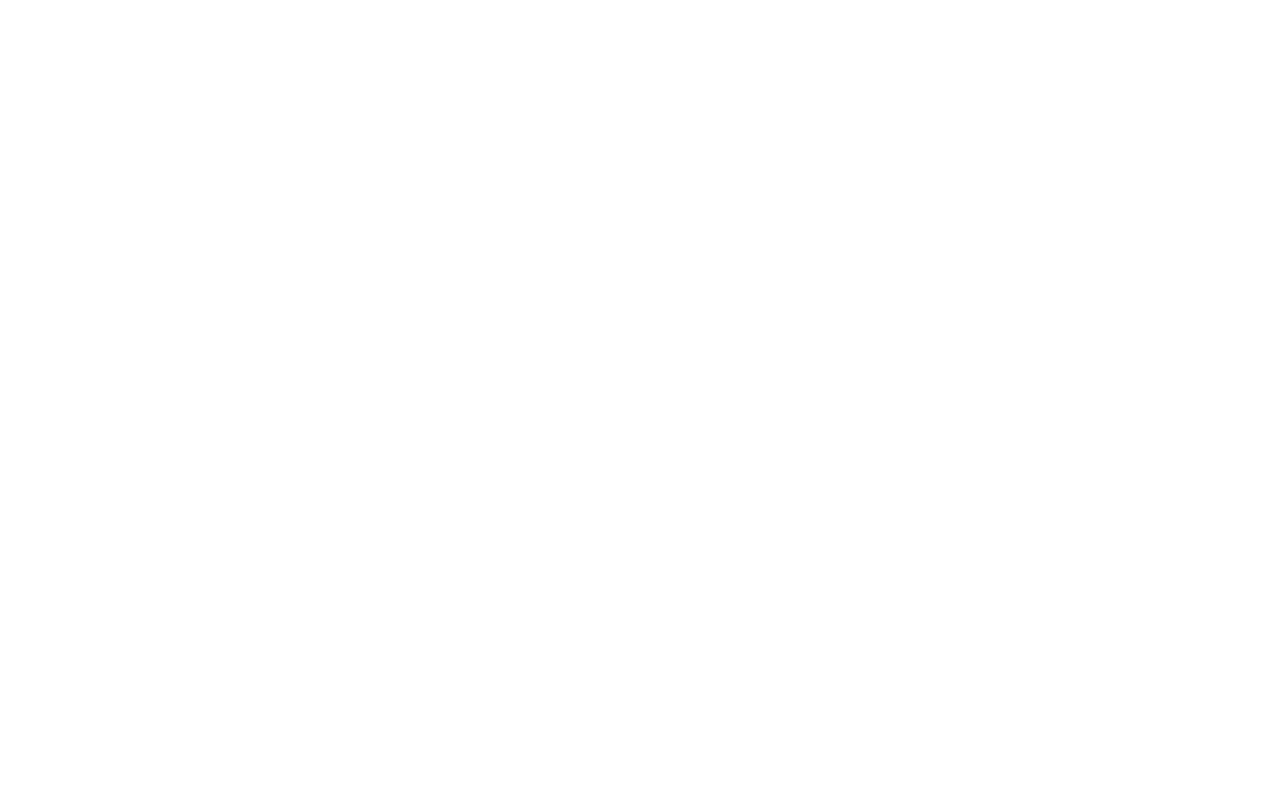
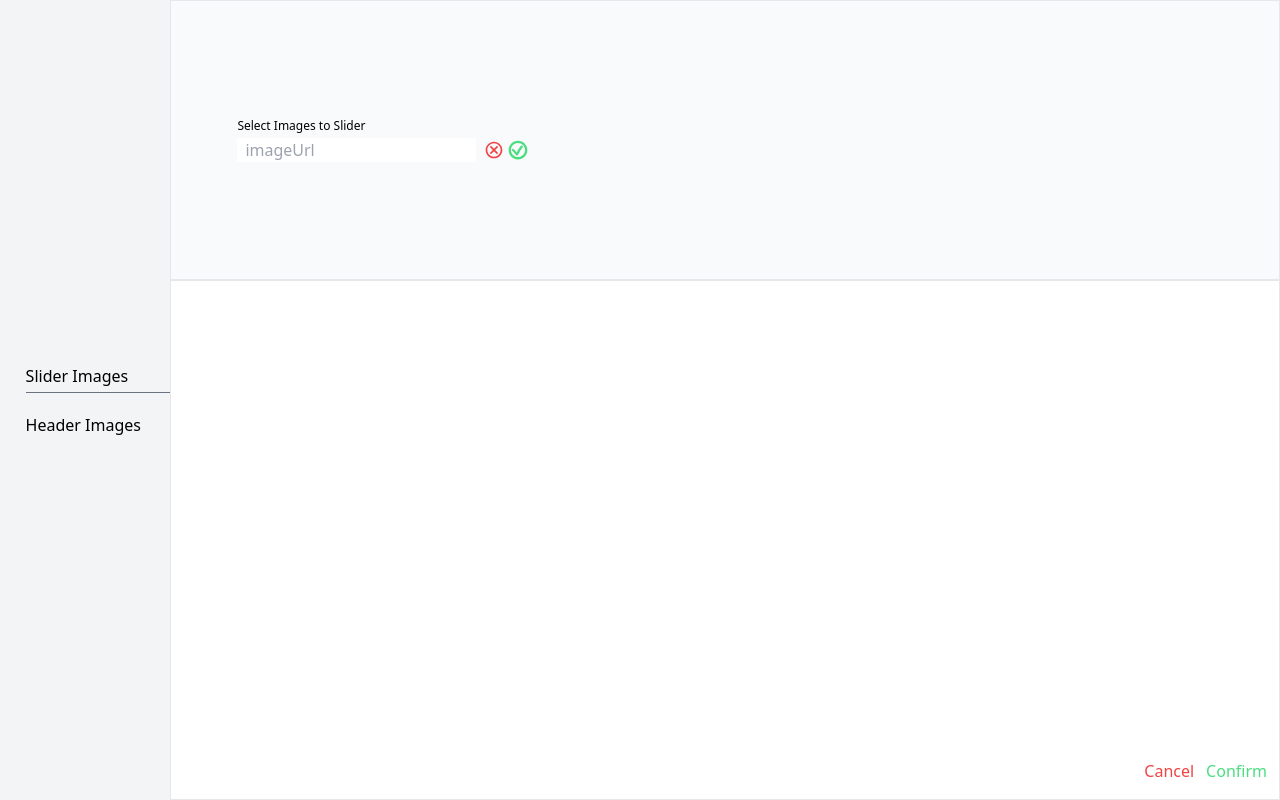
Before and after one commit to TharakaJayz/photographer-front, a React (Create React App) app: page /admin/home/slider in a window 1280 px wide. Before the commit this address had no page. Built offline with nearby package versions, Linux system fonts and the light colour scheme.

Commit message:
create home images adding admin

```diff
--- a/src/App.tsx
+++ b/src/App.tsx
@@ -1,60 +1,98 @@
-import React from 'react'
+import React from "react";
 import "./App.css";
-import { Route, Routes } from 'react-router-dom';
-import Home from './pages/Home';
-import ContactUs from './pages/ContactUs';
-import Services from './pages/Services';
-import Portfolio from './pages/Portfolio';
-import AboutUs from './pages/AboutUs';
-import Layout from './layout/Layout';
-import PortfolioSingle from './pages/PortfolioSingle';
-import Quote from './pages/Quote';
-import Login from './pages/admin/Login';
-interface Props {
-
-}
+import { Route, Routes } from "react-router-dom";
+import Home from "./pages/Home";
+import ContactUs from "./pages/ContactUs";
+import Services from "./pages/Services";
+import Portfolio from "./pages/Portfolio";
+import AboutUs from "./pages/AboutUs";
+import Layout from "./layout/Layout";
+import PortfolioSingle from "./pages/PortfolioSingle";
+import Quote from "./pages/Quote";
+import Login from "./pages/admin/Login";
+import AdminLayout from "./layout/AdminLayout";
+import AddHomeImages from "./pages/admin/AddHomeImages";
+interface Props {}
 
 const App = (props: Props) => {
   return (
-    <div className=''>
+    <div className="">
       <Routes>
-        <Route path='/' element={
+        <Route
+          path="/"
+          element={
             <Layout>
               <Home />
             </Layout>
-        } />
+          }
+        />
 
         {/* Admin routes*/}
 
+        <Route path="/admin" element={<Login />} />
 
-        <Route path='/admin' element={
 
-            <Login />
+        <Route path="/admin/home/slider" element={<AdminLayout>
+          <AddHomeImages/>
+        </AdminLayout>} />
 
-        } />
+
+
+
+
 
         {/* Admin routes*/}
-        <Route path='/contact' element={<Layout>
+        <Route
+          path="/contact"
+          element={
+            <Layout>
               <ContactUs />
-        </Layout>} />
-        <Route path='/about' element={<Layout>
+            </Layout>
+          }
+        />
+        <Route
+          path="/about"
+          element={
+            <Layout>
               <AboutUs />
-        </Layout>} />
-        <Route path='/service' element={<Layout>
+            </Layout>
+          }
+        />
+        <Route
+          path="/service"
+          element={
+            <Layout>
               <Services />
-        </Layout>} />
-        <Route path='/portfolio' element={<Layout>
+            </Layout>
+          }
+        />
+        <Route
+          path="/portfolio"
+          element={
+            <Layout>
               <Portfolio />
-        </Layout>} />
-        <Route path='/quote' element={<Layout>
+            </Layout>
+          }
+        />
+        <Route
+          path="/quote"
+          element={
+            <Layout>
               <Quote />
-        </Layout>} />
-        <Route path='/portfolio/:albumId' element={<Layout>
+            </Layout>
+          }
+        />
+        <Route
+          path="/portfolio/:albumId"
+          element={
+            <Layout>
               <PortfolioSingle />
-        </Layout>} />
+            </Layout>
+          }
+        />
       </Routes>
     </div>
-  )
-}
+  );
+};
 
-export default App
+export default App;
--- /dev/null
+++ b/src/components/AdminSideBar.tsx
@@ -0,0 +1,30 @@
+import React from "react";
+import { Link, NavLink } from "react-router-dom";
+
+interface Props {}
+
+const AdminSideBar = (props: Props) => {
+  return (
+    <div className="w-vw15 h-vh100 bg-gray-100 flex flex-col gap-vh2 justify-center items-end pl-vw2">
+      <NavLink
+        to="/admin/home/slider"
+        className={({ isActive }) =>
+          isActive ? "py-1 border-b border-b-gray-500 w-full" : "py-1 w-full"
+        }
+      >
+        Slider Images
+      </NavLink>
+
+      <NavLink
+        to="/admin/home/header"
+        className={({ isActive }) =>
+          isActive ? "py-1 border-b border-b-gray-500 w-full" : "py-1 w-full"
+        }
+      >
+        Header Images
+      </NavLink>
+    </div>
+  );
+};
+
+export default AdminSideBar;
--- /dev/null
+++ b/src/layout/AdminLayout.tsx
@@ -0,0 +1,20 @@
+import React from 'react'
+import Navbar from '../components/Navbar'
+import Footer from '../components/Footer'
+import AdminSideBar from '../components/AdminSideBar'
+
+interface Props {
+    children:React.ReactNode
+}
+
+const AdminLayout = (props: Props) => {
+    return (
+        <div className='relative w-full min-h-vh100 flex justify-start items-start'>
+            <AdminSideBar />
+            {props.children}
+
+        </div>
+    )
+}
+
+export default AdminLayout
--- /dev/null
+++ b/src/pages/admin/AddHomeImages.tsx
@@ -0,0 +1,64 @@
+import React, { useState } from "react";
+import { GiConfirmed } from "react-icons/gi";
+import { MdOutlineCancel } from "react-icons/md";
+interface Props {}
+
+const AddHomeImages = (props: Props) => {
+  const [imageInput, setImageInput] = useState<string>("");
+
+
+  const [imageArray,setImageArray] = useState<any>([]);
+
+    const submitHandler = (e:any)  =>{
+        e.preventDefault();
+
+        if(imageArray.length <=5){
+            setImageArray([...imageArray , imageInput]);
+
+
+        }
+
+        return
+
+
+
+        // setImageInput(e.target[0].value);
+    }
+
+  return (
+    <div className="h-vh100 w-full  flex flex-col justify-start items-start ">
+      <section className="w-full h-p35 border flex justify-between items-start bg-gray-50">
+        <div className="w-p40 h-full flex flex-col justify-center items-center gap-1 ">
+          <label className="w-p70 text-xs">Select Images to Slider</label>
+          <form className="w-p70 flex gap-2 " onSubmit={submitHandler}>
+            <input type="text" placeholder="imageUrl" className="pl-2" onChange={(e)=>{setImageInput(e.target.value)}}/>
+            <div className="flex gap-1">
+              <button className="text-xl text-red-500" type="reset">
+                <MdOutlineCancel />
+              </button>
+              <button className="text-xl text-green-400" type="submit">
+                <GiConfirmed />
+              </button>
+            </div>
+          </form>
+        </div>
+        {imageInput !=="" && (<img src={imageInput} alt="test" className="h-full w-auto" />)}
+
+      </section>
+
+      <section className="w-full h-p65 border  py-4 px-3 flex flex-col justify-between">
+        <div className="w-full h-p90 flex flex-wrap gap-1 ">
+            {imageArray.map((image:any)=>{
+                return <img src={image} alt=""  className="h-p50 w-auto" />
+            })}
+        </div>
+        <div className="w-full flex justify-end gap-3 ">
+            <button className="text-red-500">Cancel</button>
+            <button className="text-green-400">Confirm</button>
+        </div>
+      </section>
+    </div>
+  );
+};
+
+export default AddHomeImages;
--- a/src/pages/admin/Login.tsx
+++ b/src/pages/admin/Login.tsx
@@ -1,22 +1,42 @@
 import React from 'react'
+import { useForm } from 'react-hook-form';
+import { useNavigate } from 'react-router-dom';
 
 interface Props {
 
 }
 
+
+type LoginFormType = {
+    username:string,
+    password:string
+}
+
 const Login = (props: Props) => {
+
+    const {register,handleSubmit,formState:{errors}}  = useForm<LoginFormType>();
+
+    const submitHandler = handleSubmit((data)=>{
+      console.log("This is submitted data",data)
+      navigation("/admin/home/slider");
+    })
+
+    const navigation = useNavigate();
     return (
         <div className='w-full h-vh100 flex items-center justify-center '>
 
-            <form className='px-vw3 py-vh3 flex flex-col items-center justify-center gap-vh3 border border-gray-600'>
-                <section className='flex flex-col'>
+            <form className='px-vw10 py-vh5 flex flex-col items-center justify-center gap-vh3 border border-gray-600 bg-gray-100' onSubmit={submitHandler}>
+                <section className='flex flex-col gap-vh1'>
                     <label htmlFor="" className='text-sm'>UserName</label>
-                    <input type='text' placeholder='usename'  />
+                    <input type='text'  className='pl-3 outline-none' placeholder='usename'  {...register("username",{required:"This field is required"})} />
+                    <p className='w-full text-left text-red-500 text-xs '>{errors.username && (errors.username.message)}</p>
                 </section>
-                <section className='flex flex-col'>
+                <section className='flex flex-col gap-vh1'>
                     <label htmlFor="" className='text-sm'>Password</label>
-                    <input type='password'  />
+                    <input type='password'  className='pl-3 outline-none '  {...register("password",{required:"This field is required"})} />
+                    <p className='w-full text-left text-red-500 text-xs'>{errors.password && (errors.password.message)}</p>
                 </section>
+
 
                 <section className='w-full flex justify-end items-center'>
 
```
Lines whose indentation alone changed are shown as unchanged.
